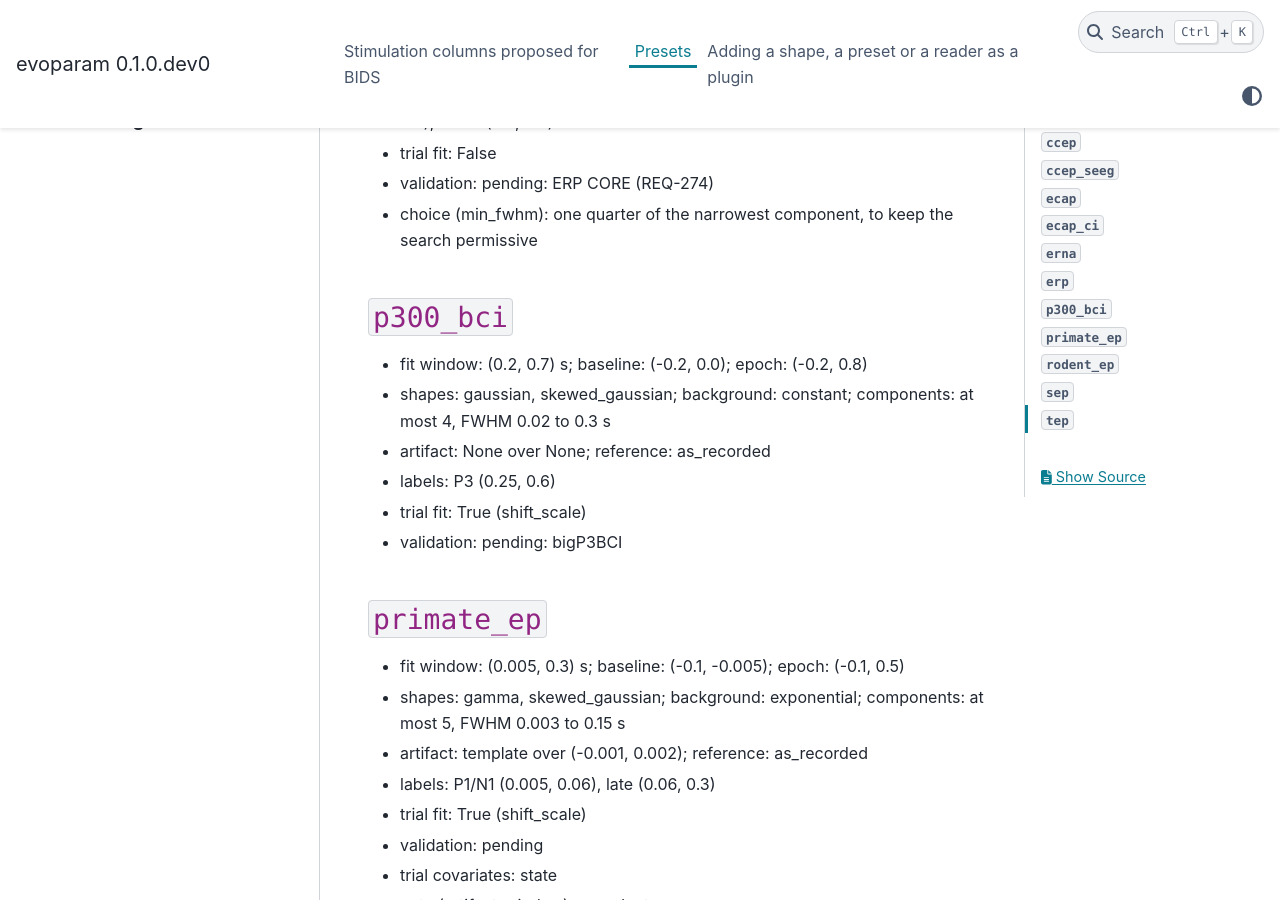
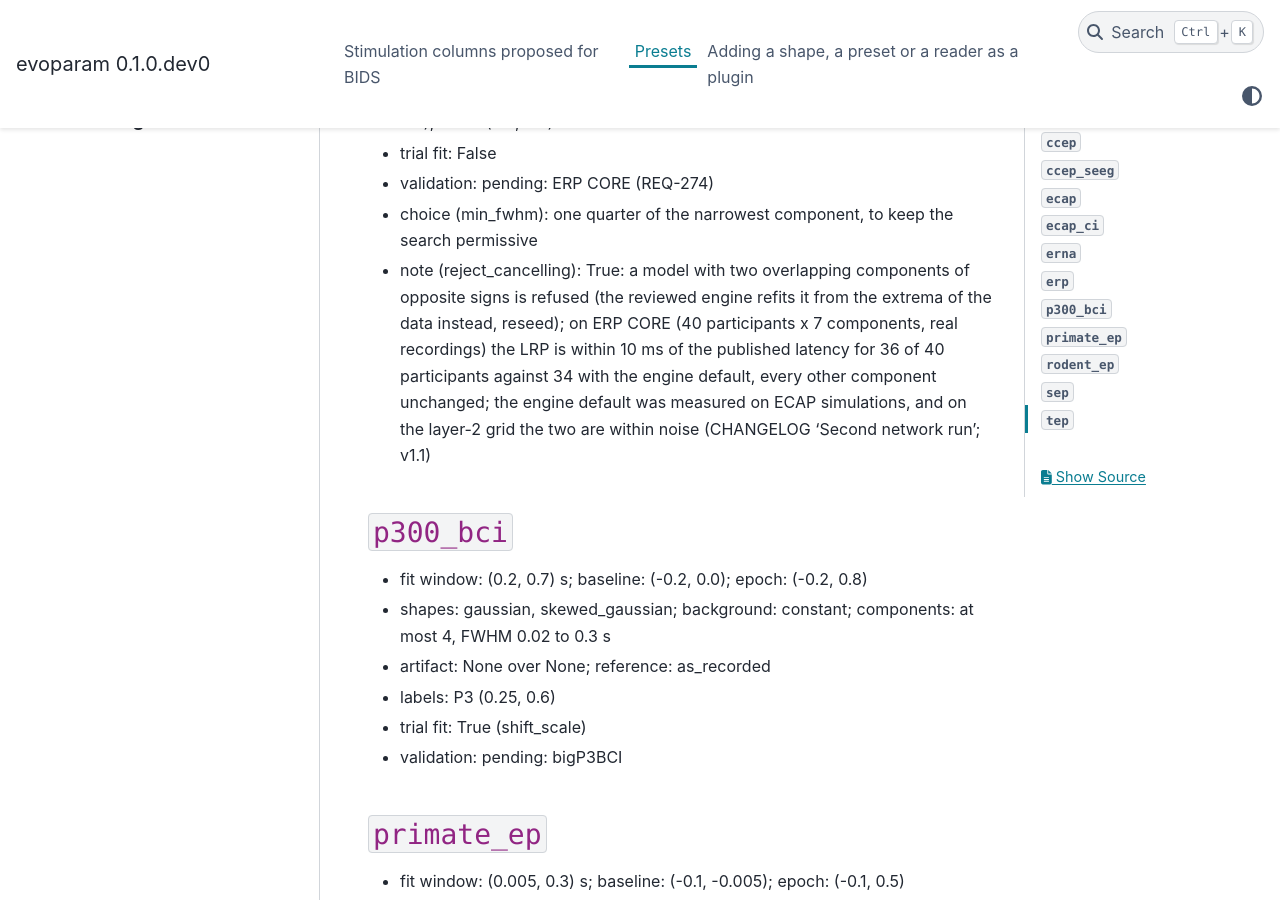
Before and after one commit to yannbellec/evoparam, a Sphinx documentation site: the page built from docs/presets.md, in a window 1280 px wide and 900 px high, scrolled down 5295 px. Built offline with Sphinx 7.4.7 and the PyData theme 0.15.4, drawn with Linux system fonts in a browser that asks for light colours; pages that are not in the unit, such as notebooks, are missing from menus.

Commit message:
REQ-274 LRP : préréglage erp 1.1 refuse les paires qui s'annulent ; 36/40 dans les 10 ms au lieu de 34, autres composantes ERP CORE inchangées

```diff
--- a/docs/presets.md
+++ b/docs/presets.md
@@ -12,7 +12,7 @@ citation keys resolve in `docs/spec/LITERATURE.md`.
 | ecap | epidural SCS | human | LIT-domains-37, LIT-domains-38 | 1.1 | simulation_only |
 | ecap_ci | cochlear implant | human | LIT-domains-61, LIT-domains-62 | 1.1 | simulation_only |
 | erna | DBS LFP | human | LIT-domains-52, LIT-domains-53, LIT-domains-54 | 1.0 | simulation_only |
-| erp | scalp EEG/MEG | human | LIT-erpmeas-39, LIT-erpmeas-1 | 1.0 | pending: ERP CORE (REQ-274) |
+| erp | scalp EEG/MEG | human | LIT-erpmeas-39, LIT-erpmeas-1 | 1.1 | pending: ERP CORE (REQ-274) |
 | p300_bci | scalp EEG | human | LIT-domains-66, LIT-domains-71 | 1.0 | pending: bigP3BCI |
 | primate_ep | LFP/ECoG | macaque | LIT-datasets-54, LIT-datasets-55 | 1.0 | pending |
 | rodent_ep | LFP/ECoG | mouse, rat | LIT-datasets-50, LIT-variability-45, LIT-variability-50 | 1.1 | pending: Allen Visual Coding Neuropixels LFP (REQ-278) |
@@ -92,6 +92,7 @@ citation keys resolve in `docs/spec/LITERATURE.md`.
 - trial fit: False
 - validation: pending: ERP CORE (REQ-274)
 - choice (min_fwhm): one quarter of the narrowest component, to keep the search permissive
+- note (reject_cancelling): True: a model with two overlapping components of opposite signs is refused (the reviewed engine refits it from the extrema of the data instead, reseed); on ERP CORE (40 participants x 7 components, real recordings) the LRP is within 10 ms of the published latency for 36 of 40 participants against 34 with the engine default, every other component unchanged; the engine default was measured on ECAP simulations, and on the layer-2 grid the two are within noise (CHANGELOG 'Second network run'; v1.1)
 
 ## `p300_bci`
 
```
Also changed, not shown: CHANGELOG.md (+14 -0 lines), 2 other files.
